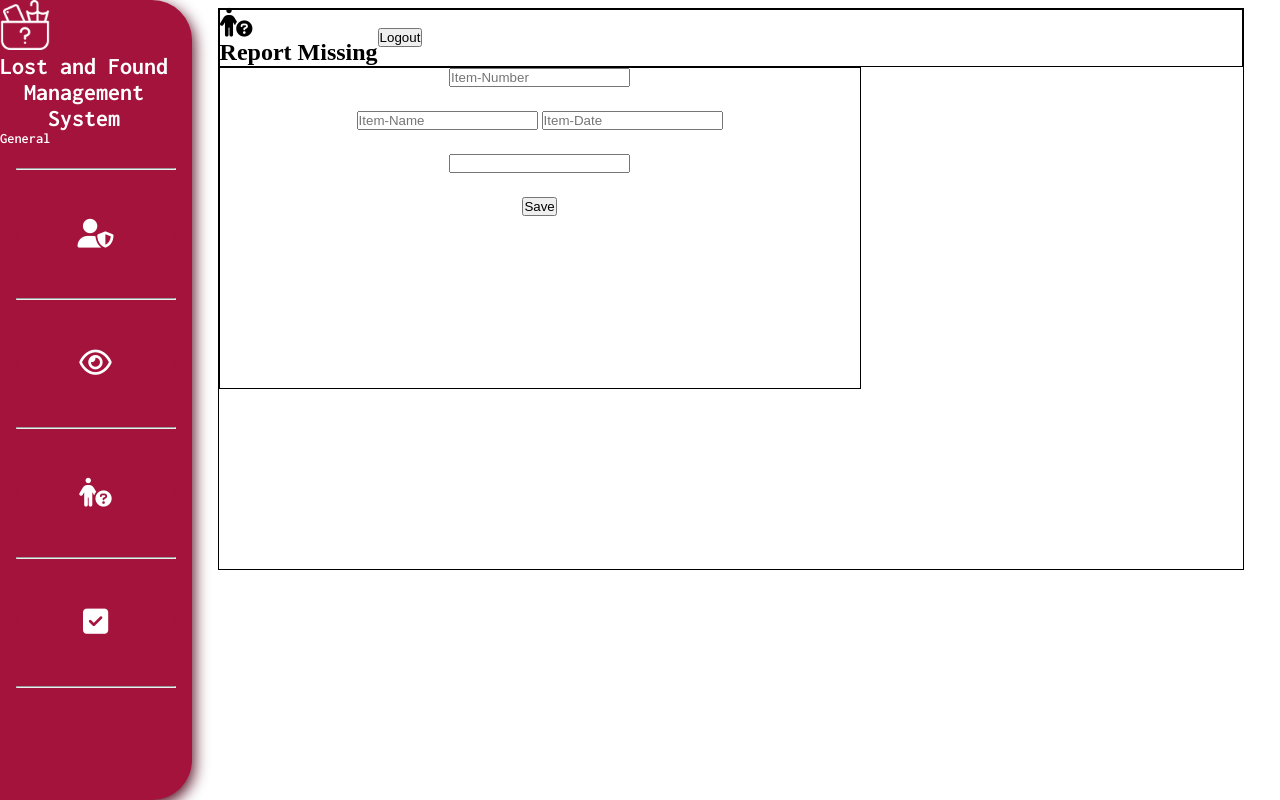
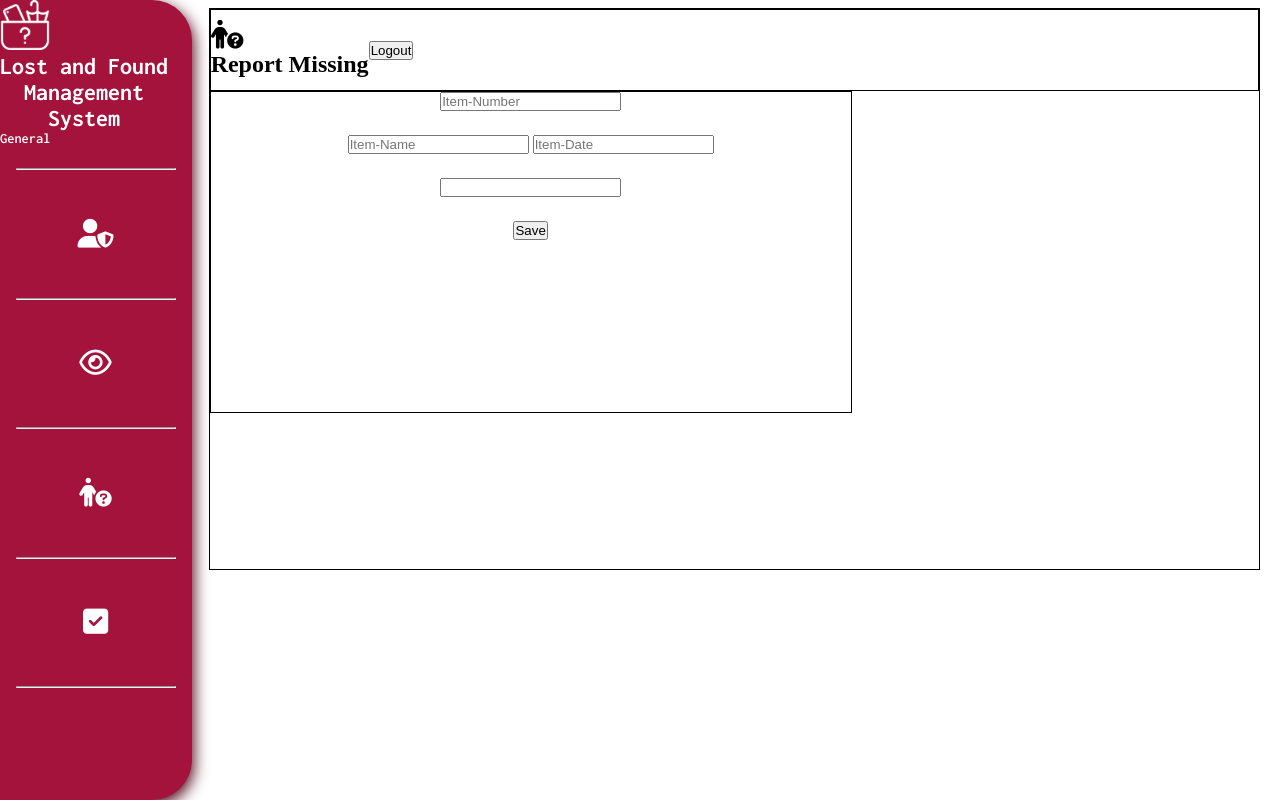
Before and after one commit to MarkRyuo/Lost-And-Found-Management-System, a PHP site: page /ReportMissing/ReportMissing.html in a window 1280 px wide. Run offline with PHP 8.4, Linux system fonts and the light colour scheme.

Commit message:
update here

```diff
--- a/ReportMissing/Reportmissing.css
+++ b/ReportMissing/Reportmissing.css
@@ -8,14 +8,14 @@
 body {
   display: flex;
 
-  gap: 2vw;
+  gap: 1.3vw;
 }
 
 /* Main - parent-Report-Missing */
 .parent-Report-Missing {
   border: 1px solid black;
 
-  width: 80vw;
+  width: 82vw;
   height: 70vh;
 
   margin-top: 1vh;
@@ -29,6 +29,8 @@ body {
 
   display: flex;
   align-items: center;
+
+  height: 10vh;
 
 }
 
```
